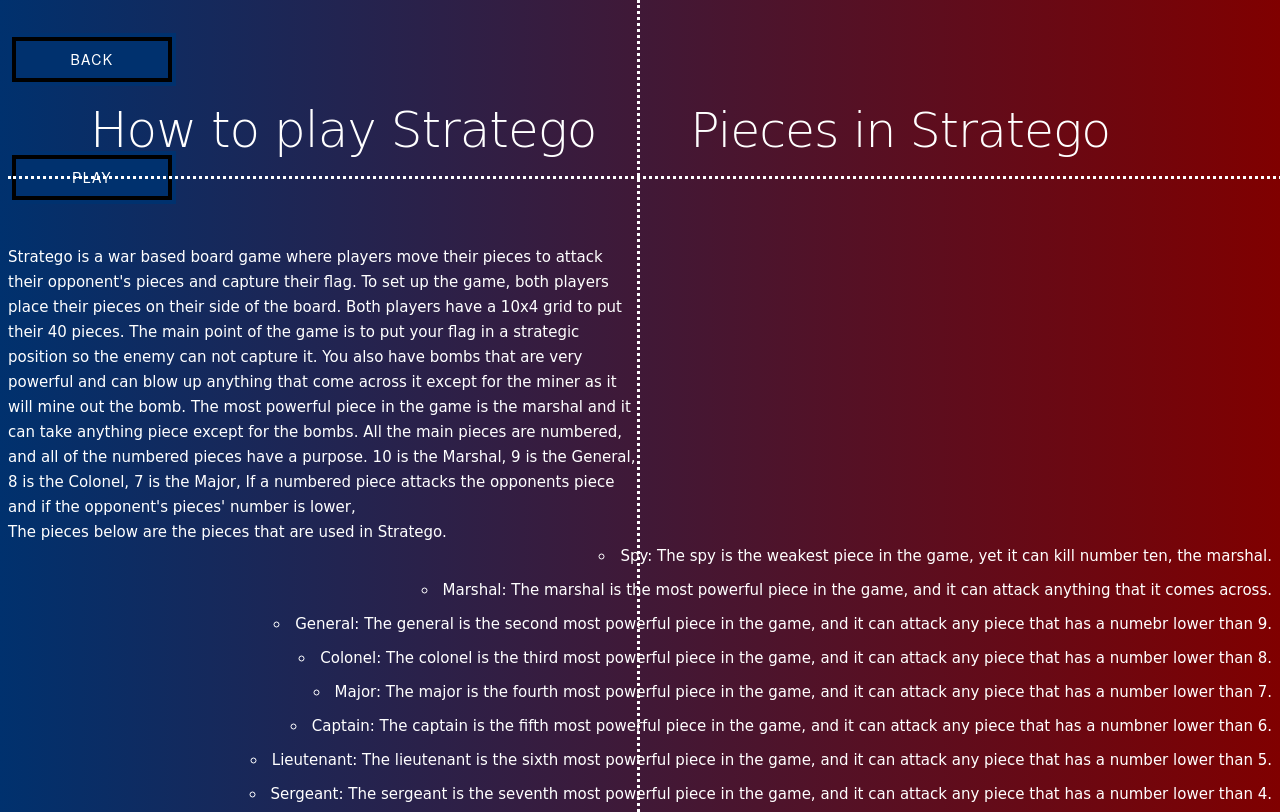
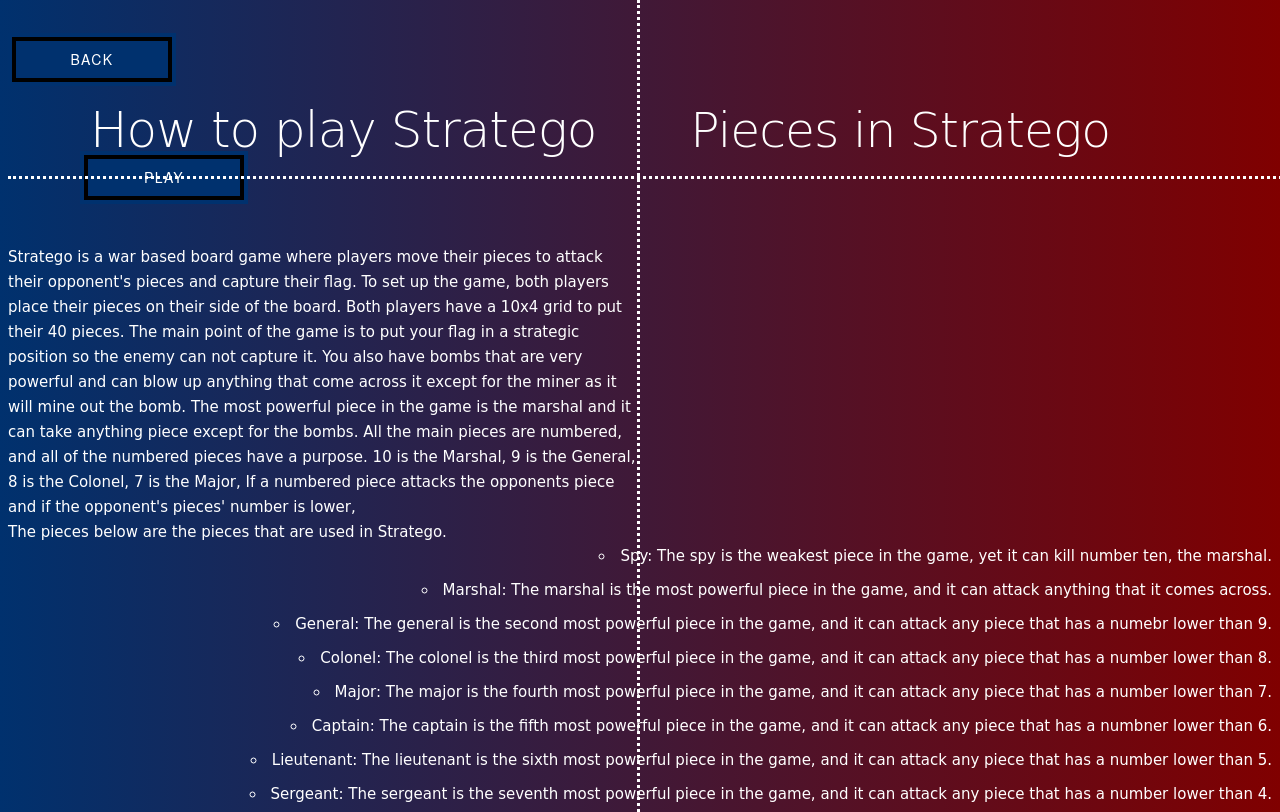
Before and after one commit to mc145/StrategoOnline, a plain HTML site: page html/howtoplay.html in a window 1280 px wide. Shown: the top 812 px of the page. Drawn offline with nearby package versions, Linux system fonts and the light colour scheme.

Commit message:
bulssshot

```diff
--- a/css/howtoplay.css
+++ b/css/howtoplay.css
@@ -81,11 +81,7 @@
 
 
 .buttons, .buttons-1 {
-  display: flex;
-  flex-direction: row;
-      flex-wrap: wrap;
-  justify-content: left;
-  text-align: left;
+
   vertical-align: top;
  /*margin-top: -15px; */
   width: 100%;
@@ -98,19 +94,22 @@
 .container {
   align-items: left;
   display: flex;
+  justify-content: left;
+  text-align: left;
   flex-direction: column;
   text-align: center;
   margin-left: 0px;
   margin-top: -15px;
-
   padding:  40px 0px;
   width: 240px;
 }
 
 .container-1{
   align-items: right;
+  text-align: right;
+  justify-content: right;
   display:flex;
-  flex-direction: column;
+  flex-direction: row;
   text-align: center;
   margin-right: 0px;
   margin-top: -15px;
@@ -126,7 +125,7 @@
   font-weight: 400;
   line-height: 45px;
   max-width: 160px;
-  position: left;
+  position: right;
   text-decoration: none;
   text-transform: uppercase;
   width: 100%;
```
